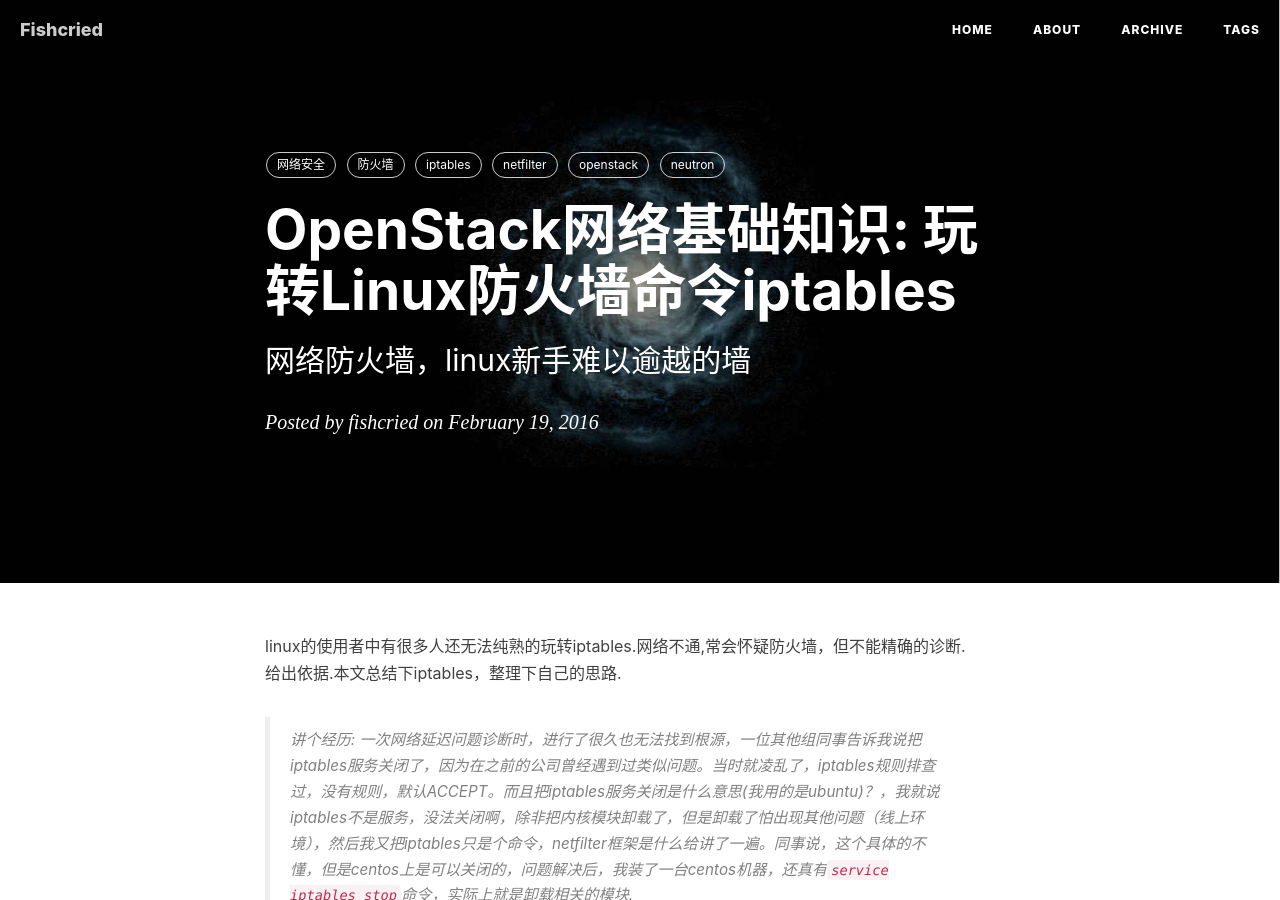
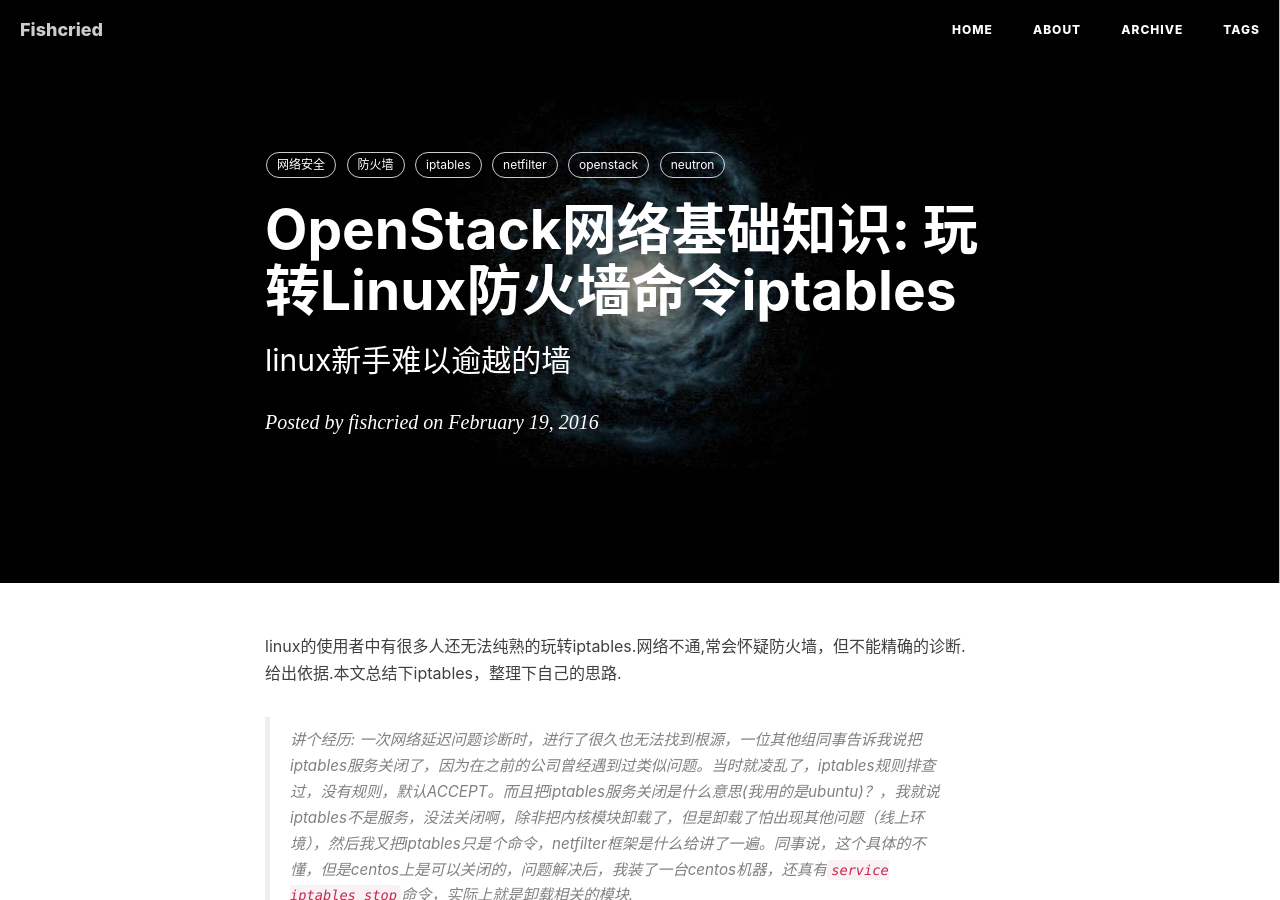
Before and after one commit to fishcried/fishcried.github.io, a Jekyll site: the page built from _posts/2016-02-19-iptables.md, in a window 1280 px wide and 900 px high. Built offline with Jekyll 4.4.1, drawn with Linux system fonts in a browser that asks for light colours; nearby versions of some CDN libraries; comment, search, counter and statistics services are not loaded.

Commit message:
修改子标题.

```diff
--- a/_posts/2016-02-19-iptables.md
+++ b/_posts/2016-02-19-iptables.md
@@ -1,7 +1,7 @@
 ---
 layout: post
 title: "OpenStack网络基础知识: 玩转Linux防火墙命令iptables"
-subtitle: "网络防火墙，linux新手难以逾越的墙"
+subtitle: "linux新手难以逾越的墙"
 description: ""
 category: Linux系统管理
 author: "fishcried"
```
